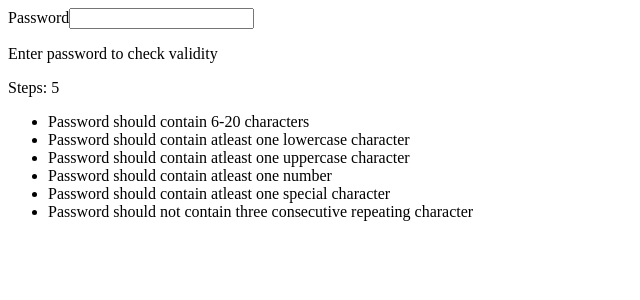
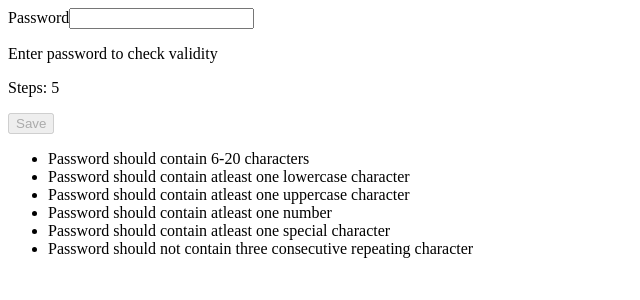
Before and after one commit to omgitsvaibhav/Assessment, a React (Create React App) app in the folder react/password-authenticator-frontend/: page / in a window 1280 px wide. Shown: the top 300 px of the page, without its empty margins (0-640 px from the left). Built offline with nearby package versions, Linux system fonts and the light colour scheme.

Commit message:
integrated backend and frontend

```diff
--- a/react/password-authenticator-frontend/package.json
+++ b/react/password-authenticator-frontend/package.json
@@ -6,6 +6,7 @@
     "@testing-library/jest-dom": "^5.17.0",
     "@testing-library/react": "^13.4.0",
     "@testing-library/user-event": "^13.5.0",
+    "axios": "^1.6.2",
     "react": "^18.2.0",
     "react-dom": "^18.2.0",
     "react-scripts": "5.0.1",
--- a/react/password-authenticator-frontend/src/components/Password.js
+++ b/react/password-authenticator-frontend/src/components/Password.js
@@ -1,9 +1,11 @@
 import React, { useEffect, useState } from "react";
 import strongPassword from "./RegExp";
 import PasswordCheckList from "./PasswordCheckList";
+import axios from "axios";
+
 
 export default function PasswordCheck() {
-  const [isValid, SetisValid] = useState(null);
+  const [isValid, SetisValid] = useState(false);
   const [passwordText, SetpasswordText] = useState("");
   const [passwordSteps, SetpasswordSteps] = useState(0);
   const [passwordValue, SetpasswordValue] = useState("");
@@ -43,8 +45,21 @@ export default function PasswordCheck() {
   }, [isValid, passwordValue, passwordSteps, passwordText]);
 
   function HandlePassword(event) {
-    //console.log(event.target.value);
     SetpasswordValue(event.target.value);
+  }
+
+  function handleSubmit() {
+    axios
+      .post("http://localhost:8000/api/v1/password/storepassword", {
+        password: passwordValue,
+      })
+      .then((res) => res.json())
+      .then((res) => {
+        console.log(res);
+      })
+      .catch((error) => {
+        console.error(`error occurred in saving password: ${error}`);
+      });
   }
 
   return (
@@ -60,13 +75,18 @@ export default function PasswordCheck() {
           />
         </div>
         <div id="Password-validator">
-          {passwordValue.length === 0 && <p>Enter password to check validity</p>}
+          {passwordValue.length === 0 && (
+            <p>Enter password to check validity</p>
+          )}
           {passwordValue.length > 0 && <p>{passwordText}</p>}
         </div>
         <div id="password-steps">
           {isValid && <p>Steps: {passwordSteps}</p>}
           {passwordSteps > 0 && !isValid && <p>Steps: {passwordSteps}</p>}
         </div>
+        <div className="save-password">
+          <button disabled={!isValid} onClick={handleSubmit}>Save</button>
+        </div>
       </form>
       <PasswordCheckList />
     </div>
```
Also changed, not shown: 1 other file (tests, documents, lock files or other folders).
